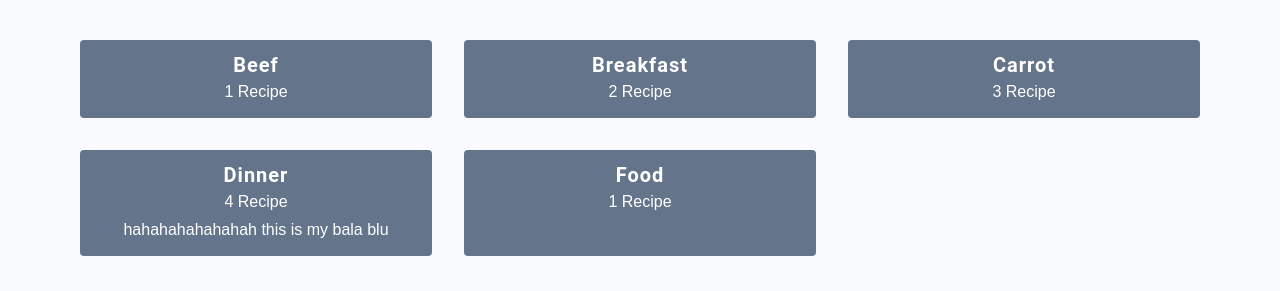
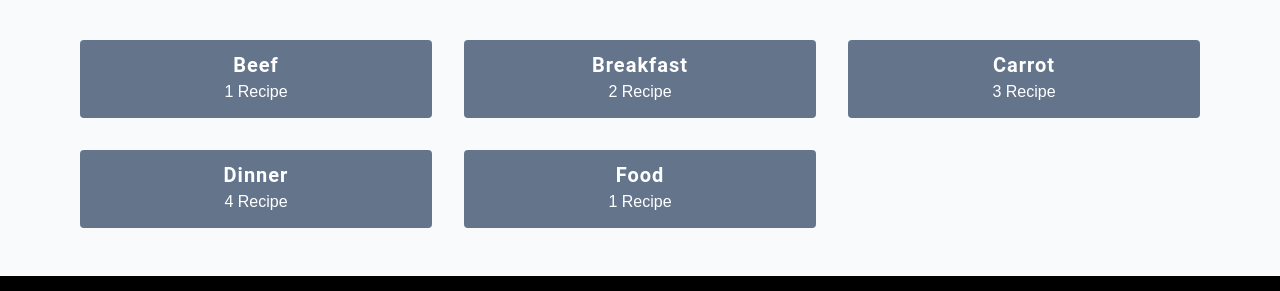
Before and after one commit to D-Bop/recipe, a plain HTML site: page tags.html in a window 1280 px wide. Shown: the part 88-379 px from the top of the page. Drawn offline with Linux system fonts and the light colour scheme.

Commit message:
removed balablu

```diff
--- a/tags.html
+++ b/tags.html
@@ -66,7 +66,6 @@
      <a href="tag-template.html" class="tag">
       <h5>Dinner</h5>
       <p> 4 Recipe</p>
-      <p>hahahahahahahah this is my bala blu</p>
     </a>
     <!-- end of single tag -->
      <!-- single tag -->
```
